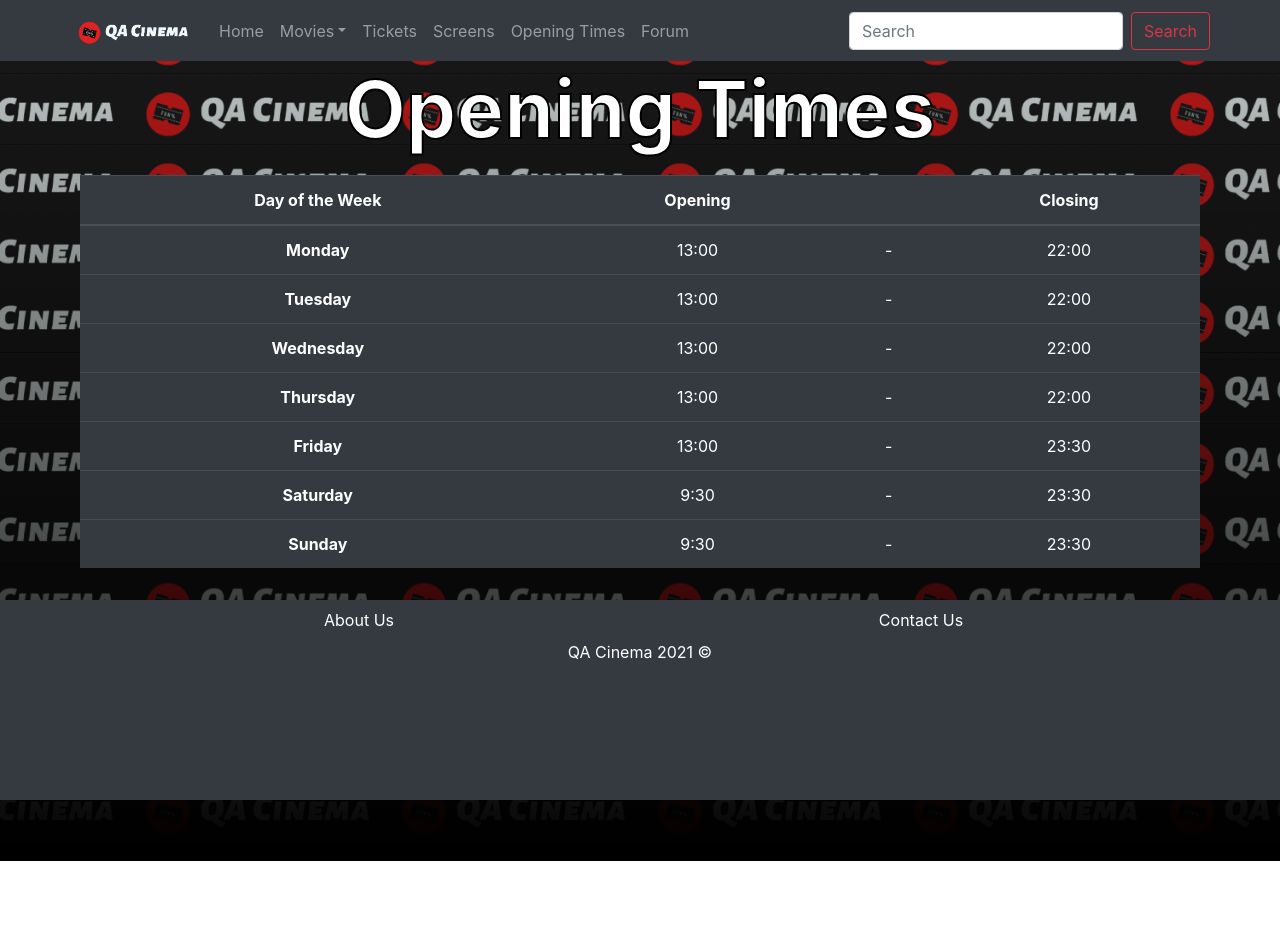
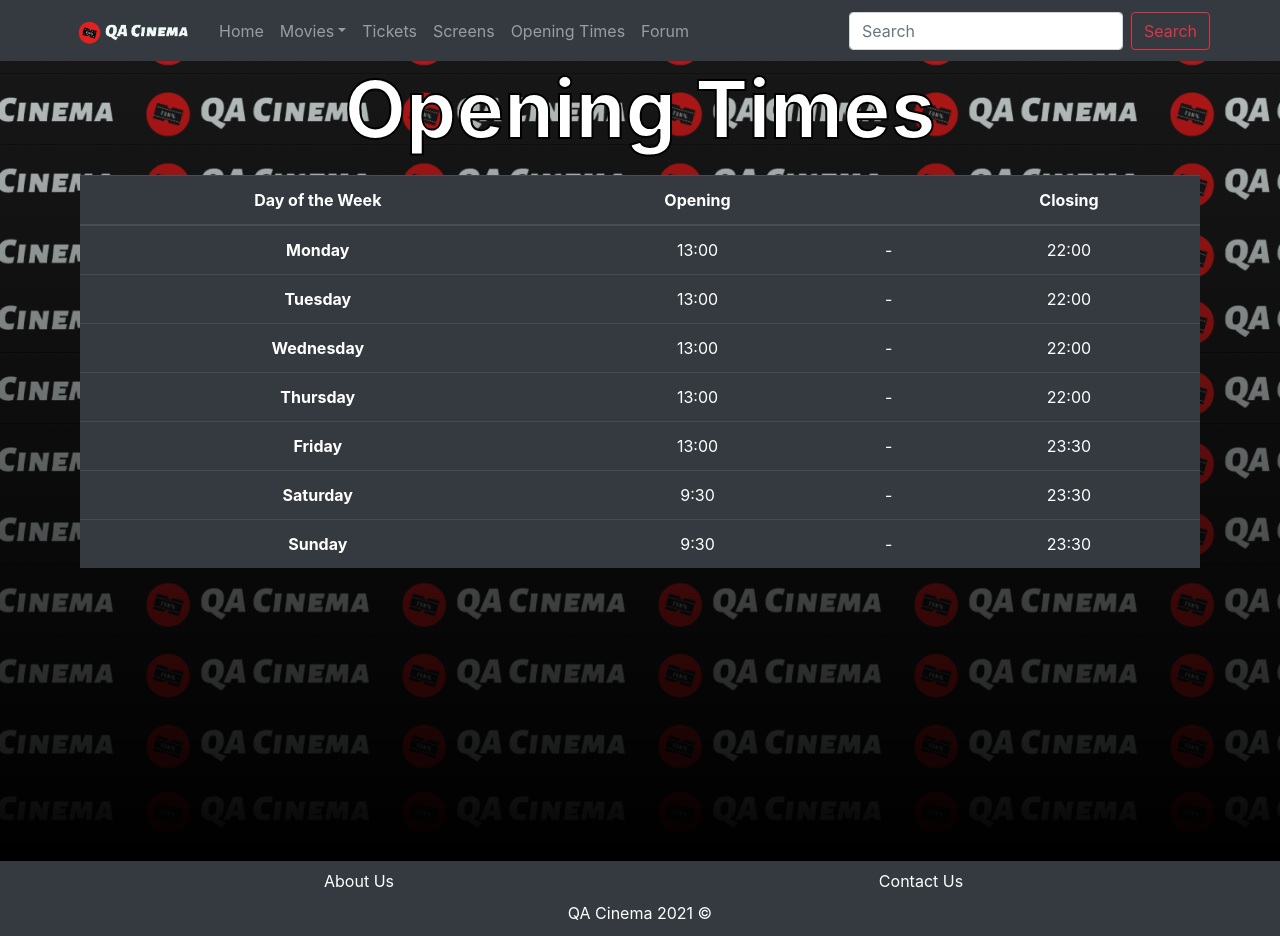
Before and after one commit to QA-AKAM/QACinema-Project, a React (Create React App) app in the folder frontend/: page /OpeningTimes in a window 1280 px wide. Before the commit the page ends 861 px from the top, so only its background shows below. Built offline with nearby package versions, Linux system fonts and the light colour scheme.

Commit message:
KD: Fixed, Css footer issues and container issues.

```diff
--- a/frontend/src/CSS/Pages.css
+++ b/frontend/src/CSS/Pages.css
@@ -3,7 +3,7 @@
     background-color: #343A40;
     background-position: center;
     background-size: 40%;
-    height: 100vh;
+    height: 100%;
  }
 
  .imgDiv {
@@ -13,6 +13,10 @@
     margin-left: auto;
     margin-right: auto;
     vertical-align: middle;
+ }
+
+ .container2 {
+     height: 100vh;
  }
 
 h1.landing-text {
--- a/frontend/src/Components/Footer/Footer.css
+++ b/frontend/src/Components/Footer/Footer.css
@@ -2,10 +2,5 @@
 .Footer {
   background: #343A40;
   color: white;
-  height: 200px;
-  position:fixed;
-  left: 0;
-  bottom: 0;
-  width: 100%;
-  text-align: center;
+  height: 75px;
 }
--- a/frontend/src/Components/Information/Forum.jsx
+++ b/frontend/src/Components/Information/Forum.jsx
@@ -4,7 +4,9 @@ import '../../CSS/Pages.css';
 const Forum = () => {
     return (
         <div class="background">
-            <h1 class='landing-text'>Forum</h1>
+            <div class="container2">
+                <h1 class='landing-text'>Forum</h1>
+            </div>
         </div>
     )
 }
--- a/frontend/src/Components/Information/OpeningTimes.jsx
+++ b/frontend/src/Components/Information/OpeningTimes.jsx
@@ -4,6 +4,7 @@ import '../../CSS/Pages.css';
 const OpeningTimes = () => {
     return (
         <div class="background">
+            <div class="container2">
                 <h1 class='landing-text'>Opening Times</h1>
                 <div class='container'>
                     <table class="table table-hover table-dark">
@@ -62,6 +63,7 @@ const OpeningTimes = () => {
                     </table>
                 </div>
             </div>
+        </div>
     )
 }
 export default OpeningTimes;
```
Lines whose indentation alone changed are shown as unchanged.
